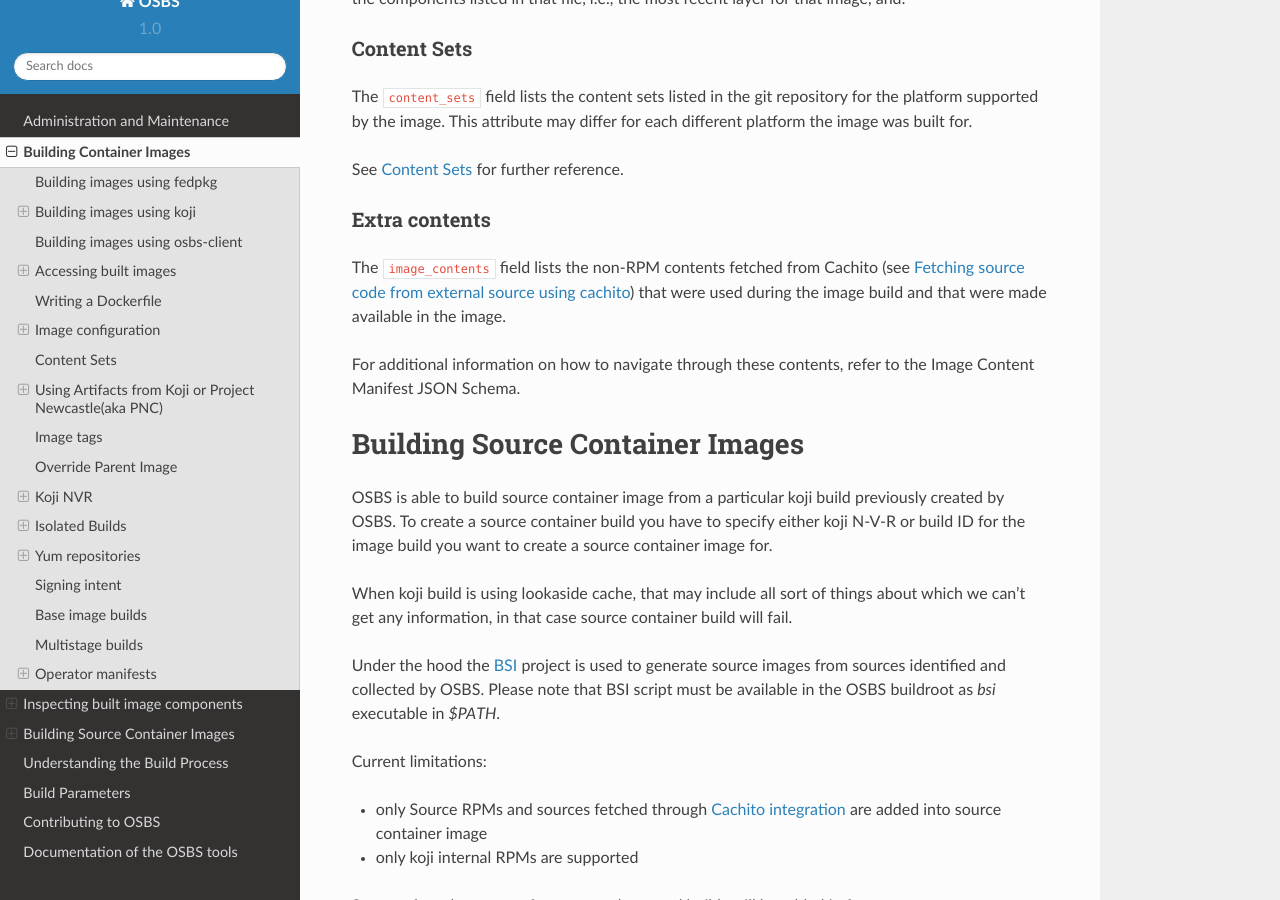
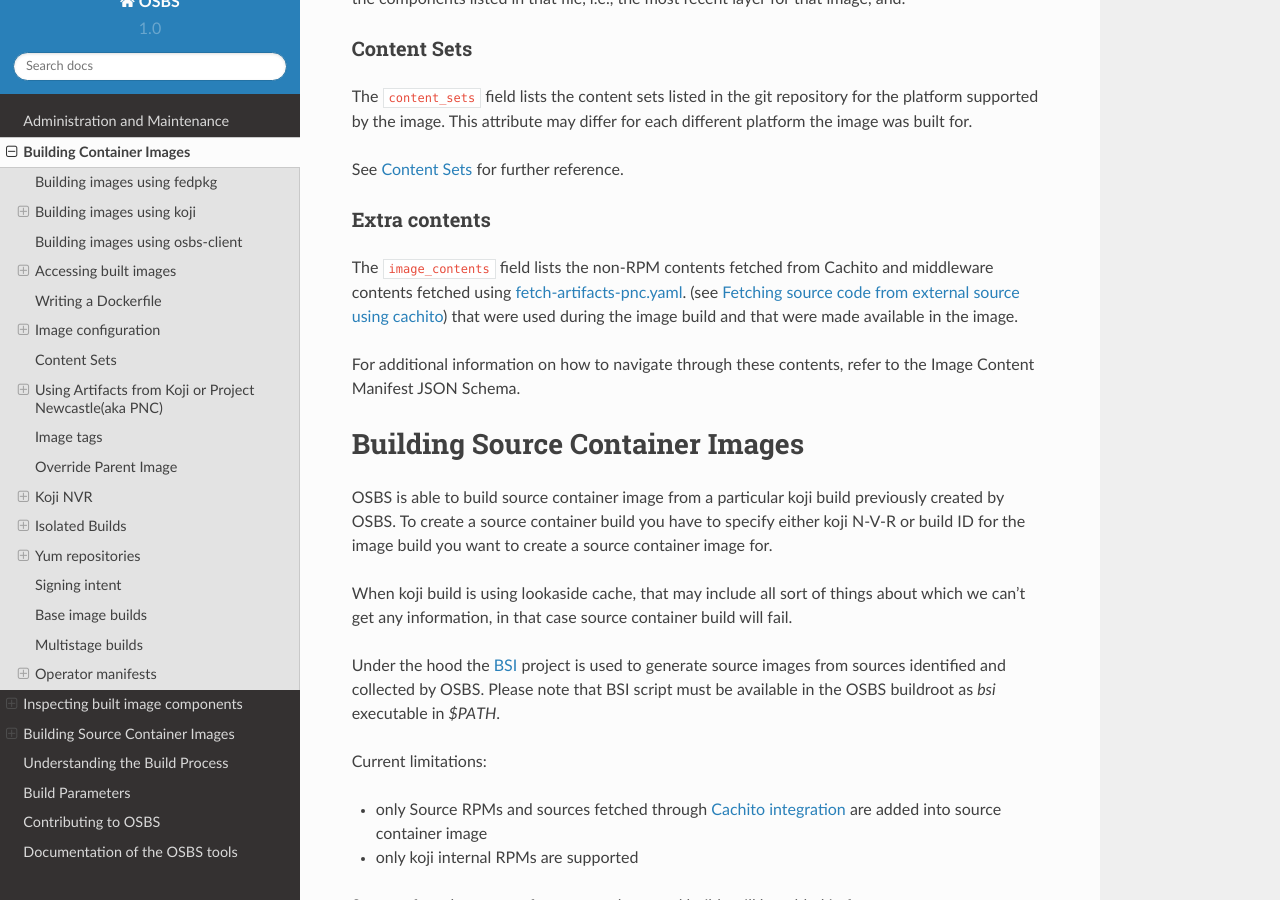
Before and after one commit to containerbuildsystem/osbs-docs, a Sphinx documentation site: the page built from docs/users.rst, in a window 1280 px wide and 900 px high, scrolled down 38330 px. Built offline with Sphinx 7.4.7 and the Read the Docs theme 2.0.0, drawn with Linux system fonts in a browser that asks for light colours.

Commit message:
update ICM documentation
new changes from MMENG-1925 will add additional data to
the ICM

MMENG-1925

Signed-off-by: Harsh Modi <hmodi@redhat.com>

```diff
--- a/docs/users.rst
+++ b/docs/users.rst
@@ -977,7 +977,7 @@
 
 
 Using Artifacts from Koji or Project Newcastle(aka PNC)
--------------------------
+-------------------------------------------------------
 
 During a container build, it might be desirable to fetch some artifacts
 from an existing Koji build or a PNC build. For instance, when
@@ -1063,6 +1063,7 @@
 supplied an archive item references a non maven artifact, the container
 build will fail due to no archives matching request.
 
+.. _fetch-artifacts-pnc-usage:
 
 fetch-artifacts-pnc.yaml
 ~~~~~~~~~~~~~~~~~~~~~~~~~
@@ -2006,6 +2007,7 @@
 ~~~~~~~~~~~~~~
 
 The ``image_contents`` field lists the non-RPM contents fetched from Cachito
+and middleware contents fetched using :ref:`fetch-artifacts-pnc-usage`.
 (see :ref:`cachito-usage`) that were used during the image build and that were
 made available in the image.
 
```
